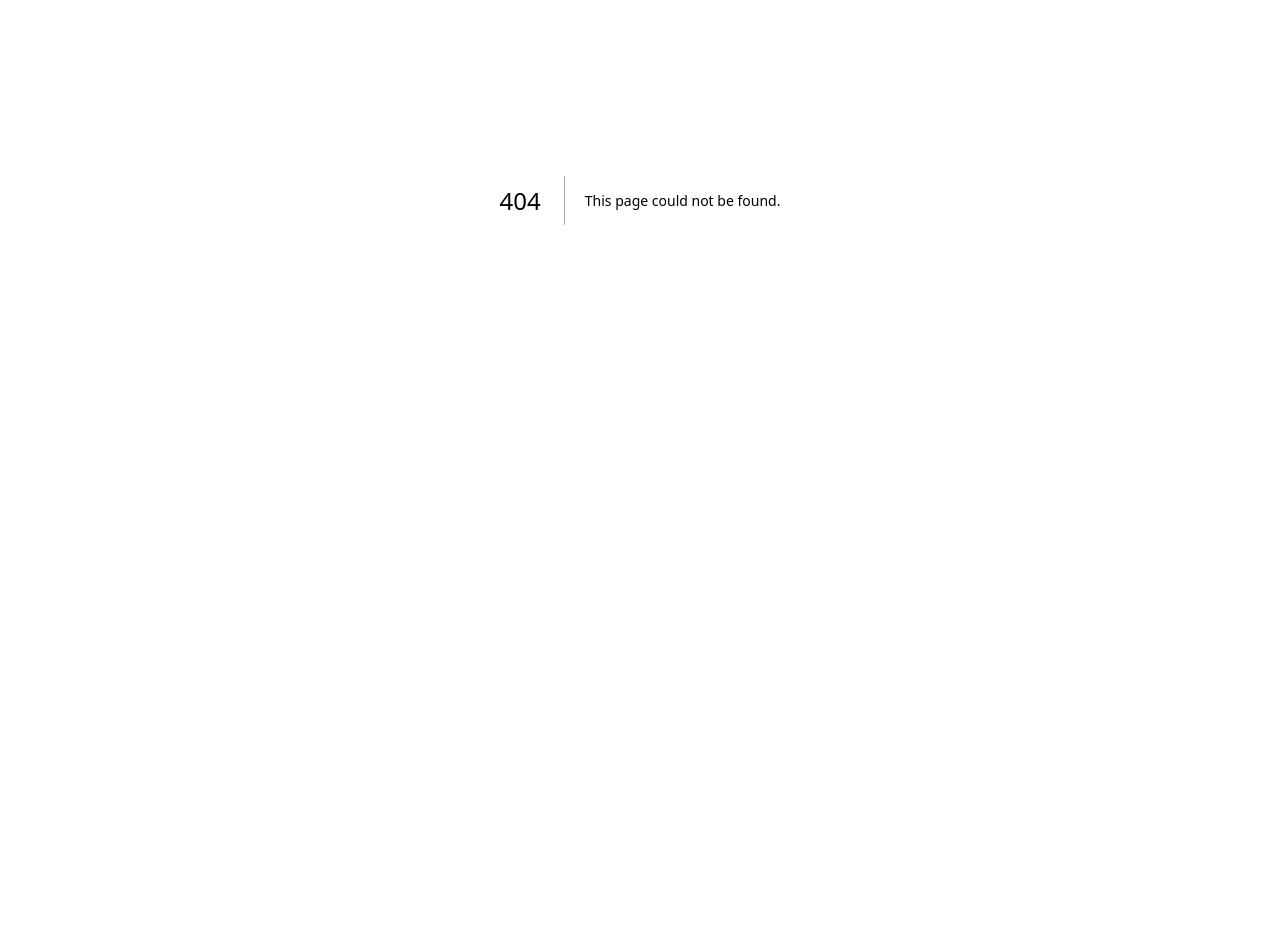
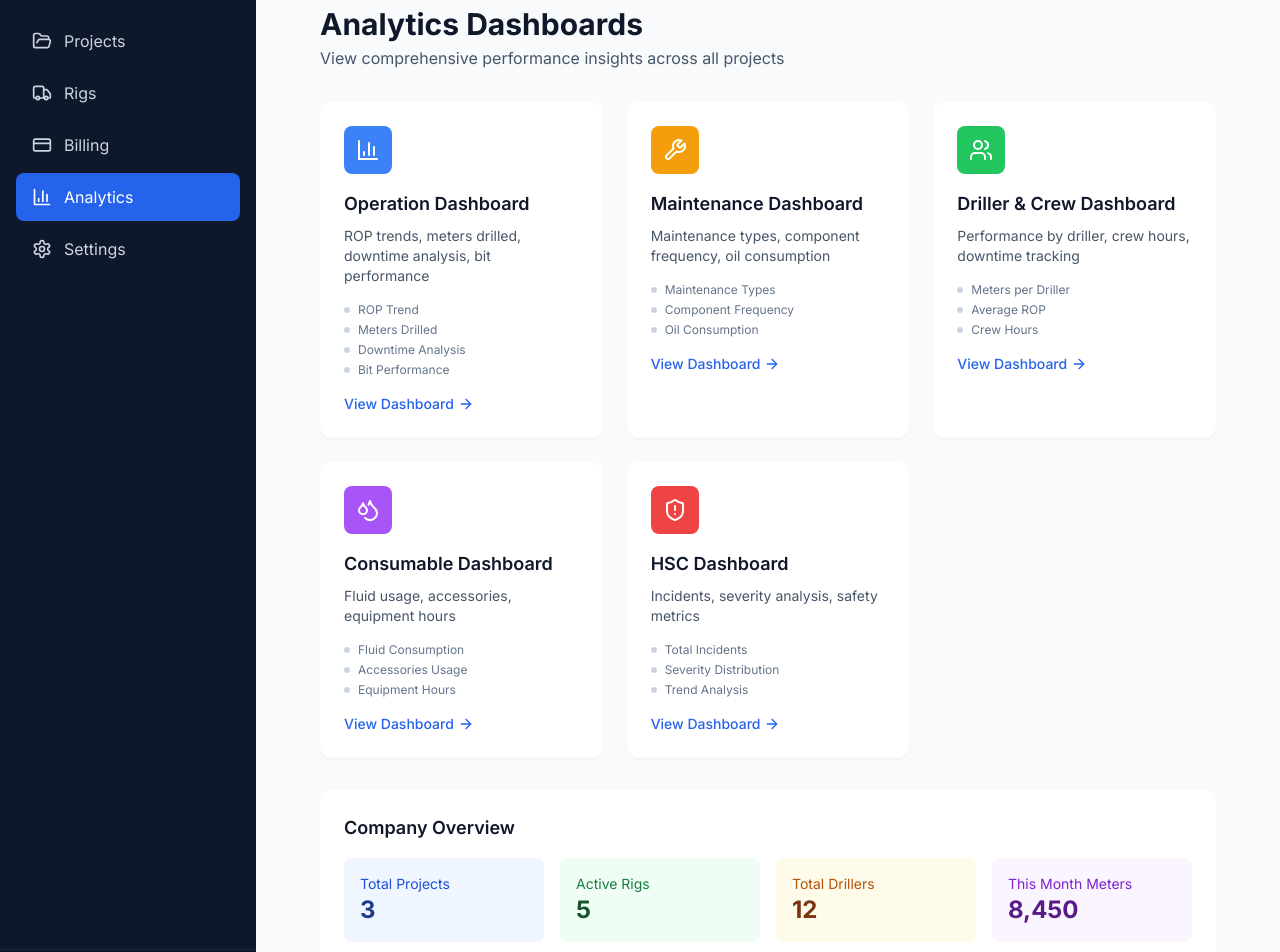
Before and after one commit to shahulramiz26/shahulramiz26-xplorixtech-new--drilling-platform, a Next.js app: page /admin/analytics in a window 1280 px wide. Before the commit this address had no page. Shown: the part 200-1152 px from the top of the page. Before the commit the page ends 800 px from the top, so only its background shows below. Built offline with nearby package versions, Linux system fonts and the light colour scheme.

Commit message:
Create Admin Analytics navigation page with all 5 dashboard links and company overview stats

```diff
--- /dev/null
+++ b/app/admin/analytics/layout.tsx
@@ -0,0 +1,51 @@
+import Link from 'next/link'
+import { ArrowLeft } from 'lucide-react'
+import NotificationCenter from '../../components/NotificationCenter'
+
+export default function AdminAnalyticsLayout({
+  children,
+}: {
+  children: React.ReactNode
+}) {
+  return (
+    <div className="min-h-screen bg-slate-50">
+      {/* Mobile Header */}
+      <header className="lg:hidden bg-white border-b border-slate-200 sticky top-0 z-10">
+        <div className="px-4 py-3 flex items-center justify-between">
+          <Link
+            href="/admin/analytics"
+            className="flex items-center gap-2 text-slate-600 hover:text-slate-900 transition"
+          >
+            <ArrowLeft className="w-5 h-5" />
+            <span className="text-sm font-medium">Back</span>
+          </Link>
+          <h1 className="text-lg font-semibold text-slate-900">Analytics</h1>
+          <div className="scale-75 origin-right">
+            <NotificationCenter />
+          </div>
+        </div>
+      </header>
+
+      {/* Desktop Header */}
+      <header className="hidden lg:block bg-white border-b border-slate-200 sticky top-0 z-10">
+        <div className="max-w-7xl mx-auto px-4 sm:px-6 lg:px-8">
+          <div className="flex items-center justify-between h-16">
+            <Link
+              href="/admin/analytics"
+              className="flex items-center gap-2 text-slate-600 hover:text-slate-900 transition"
+            >
+              <ArrowLeft className="w-5 h-5" />
+              Back to Dashboards
+            </Link>
+            <h1 className="text-xl font-semibold text-slate-900">Analytics</h1>
+            <NotificationCenter />
+          </div>
+        </div>
+      </header>
+
+      <main className="max-w-7xl mx-auto px-4 sm:px-6 lg:px-8 py-4 lg:py-8">
+        {children}
+      </main>
+    </div>
+  )
+}
--- /dev/null
+++ b/app/admin/analytics/page.tsx
@@ -0,0 +1,115 @@
+'use client'
+
+import Link from 'next/link'
+import {
+  BarChart3,
+  Wrench,
+  Users,
+  Droplets,
+  ShieldAlert,
+  ArrowRight
+} from 'lucide-react'
+
+const dashboards = [
+  {
+    title: 'Operation Dashboard',
+    description: 'ROP trends, meters drilled, downtime analysis, bit performance',
+    icon: BarChart3,
+    href: '/admin/analytics/operation',
+    color: 'bg-blue-500',
+    metrics: ['ROP Trend', 'Meters Drilled', 'Downtime Analysis', 'Bit Performance']
+  },
+  {
+    title: 'Maintenance Dashboard',
+    description: 'Maintenance types, component frequency, oil consumption',
+    icon: Wrench,
+    href: '/admin/analytics/maintenance',
+    color: 'bg-amber-500',
+    metrics: ['Maintenance Types', 'Component Frequency', 'Oil Consumption']
+  },
+  {
+    title: 'Driller & Crew Dashboard',
+    description: 'Performance by driller, crew hours, downtime tracking',
+    icon: Users,
+    href: '/admin/analytics/driller-crew',
+    color: 'bg-green-500',
+    metrics: ['Meters per Driller', 'Average ROP', 'Crew Hours']
+  },
+  {
+    title: 'Consumable Dashboard',
+    description: 'Fluid usage, accessories, equipment hours',
+    icon: Droplets,
+    href: '/admin/analytics/consumables',
+    color: 'bg-purple-500',
+    metrics: ['Fluid Consumption', 'Accessories Usage', 'Equipment Hours']
+  },
+  {
+    title: 'HSC Dashboard',
+    description: 'Incidents, severity analysis, safety metrics',
+    icon: ShieldAlert,
+    href: '/admin/analytics/hsc',
+    color: 'bg-red-500',
+    metrics: ['Total Incidents', 'Severity Distribution', 'Trend Analysis']
+  }
+]
+
+export default function AdminAnalyticsPage() {
+  return (
+    <div>
+      <div className="mb-8">
+        <h1 className="text-3xl font-bold text-slate-900">Analytics Dashboards</h1>
+        <p className="text-slate-600 mt-1">View comprehensive performance insights across all projects</p>
+      </div>
+
+      <div className="grid grid-cols-1 md:grid-cols-2 lg:grid-cols-3 gap-6">
+        {dashboards.map(dashboard => (
+          <Link
+            key={dashboard.title}
+            href={dashboard.href}
+            className="bg-white rounded-xl shadow-sm p-6 hover:shadow-md transition group"
+          >
+            <div className={`w-12 h-12 ${dashboard.color} rounded-lg flex items-center justify-center mb-4`}>
+              <dashboard.icon className="w-6 h-6 text-white" />
+            </div>
+            <h3 className="text-lg font-semibold text-slate-900 mb-2">{dashboard.title}</h3>
+            <p className="text-sm text-slate-600 mb-4">{dashboard.description}</p>
+            <div className="space-y-1">
+              {dashboard.metrics.map(metric => (
+                <div key={metric} className="flex items-center gap-2 text-xs text-slate-500">
+                  <div className="w-1.5 h-1.5 bg-slate-300 rounded-full" />
+                  {metric}
+                </div>
+              ))}
+            </div>
+            <div className="mt-4 flex items-center text-blue-600 text-sm font-medium group-hover:gap-2 transition-all">
+              View Dashboard <ArrowRight className="w-4 h-4 ml-1" />
+            </div>
+          </Link>
+        ))}
+      </div>
+
+      {/* Summary Stats */}
+      <div className="mt-8 bg-white rounded-xl shadow-sm p-6">
+        <h2 className="text-lg font-semibold text-slate-900 mb-4">Company Overview</h2>
+        <div className="grid grid-cols-2 md:grid-cols-4 gap-4">
+          <div className="p-4 bg-blue-50 rounded-lg">
+            <p className="text-sm text-blue-700">Total Projects</p>
+            <p className="text-2xl font-bold text-blue-900">3</p>
+          </div>
+          <div className="p-4 bg-green-50 rounded-lg">
+            <p className="text-sm text-green-700">Active Rigs</p>
+            <p className="text-2xl font-bold text-green-900">5</p>
+          </div>
+          <div className="p-4 bg-amber-50 rounded-lg">
+            <p className="text-sm text-amber-700">Total Drillers</p>
+            <p className="text-2xl font-bold text-amber-900">12</p>
+          </div>
+          <div className="p-4 bg-purple-50 rounded-lg">
+            <p className="text-sm text-purple-700">This Month Meters</p>
+            <p className="text-2xl font-bold text-purple-900">8,450</p>
+          </div>
+        </div>
+      </div>
+    </div>
+  )
+}
```
